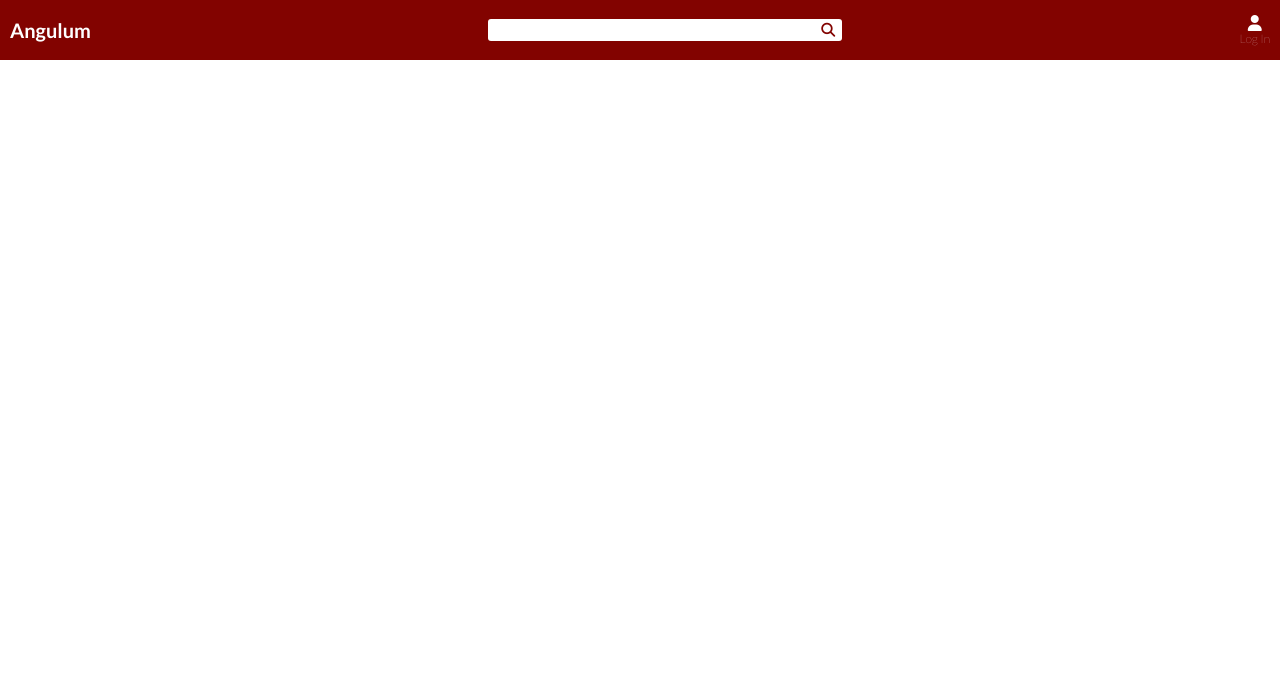
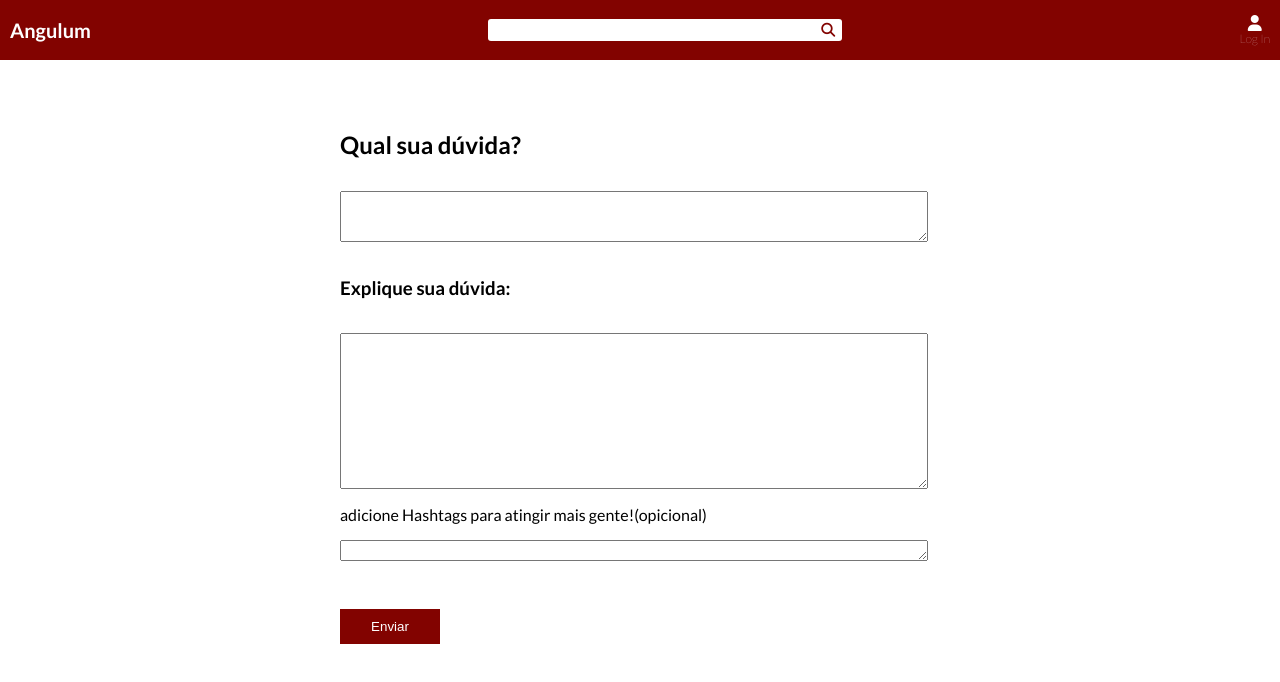
Before and after one commit to Sr-Van/angular-forum, an Angular app: page /new-post in a window 1280 px wide. Before the commit this address led to /. Shown: the top 682 px of the page. Built offline with nearby package versions, Linux system fonts and the light colour scheme.

Commit message:
FEAT: new post component

```diff
--- a/src/app/app-routing.module.ts
+++ b/src/app/app-routing.module.ts
@@ -2,10 +2,12 @@ import { NgModule } from '@angular/core';
 import { RouterModule, Routes } from '@angular/router';
 import { HomeComponent } from './components/home/home.component';
 import { PostComponent } from './components/post/post.component';
+import { NewPostComponent } from './components/new-post/new-post.component';
 
 const routes: Routes = [
   {path:'', component: HomeComponent},
-  {path:'post/:id', component: PostComponent}
+  {path:'post/:id', component: PostComponent},
+  {path:'new-post', component: NewPostComponent}
 ];
 
 @NgModule({
--- a/src/app/components/home/home.component.css
+++ b/src/app/components/home/home.component.css
@@ -66,3 +66,12 @@
   align-items: center;
   gap: 5px;
 }
+
+.button_new_post {
+  display: flex;
+
+  justify-content: flex-end;
+  width: 100%;
+  max-width: 630px;
+  margin-bottom: 1rem;
+}
--- a/src/app/components/home/home.component.html
+++ b/src/app/components/home/home.component.html
@@ -1,4 +1,7 @@
 <main class="container">
+  <div class="button_new_post">
+    <button class="button" routerLink="new-post">Novo Post</button>
+  </div>
   <div class="posts">
 
     @for(post of posts; track $index) {
--- /dev/null
+++ b/src/app/components/new-post/new-post.component.css
@@ -0,0 +1,37 @@
+.new_post{
+  font-family: 'Lato', sans-serif;
+  margin-bottom: 1rem;
+  width: 100%;
+  overflow: hidden;
+}
+
+form {
+  display: flex;
+  flex-direction: column;
+  gap: 1rem;
+}
+
+.new_post h2 {
+  margin-bottom: 1rem;
+}
+
+.new_post textarea {
+  width: 97%;
+}
+
+.new_post .hashtags {
+  display: flex;
+  flex-wrap: wrap;
+  gap: 1rem;
+}
+
+.new_post .hashtags span {
+  text-decoration: none;
+}
+
+
+@media (min-width: 765px) {
+  .new_post {
+    width: 600px;
+  }
+}
--- /dev/null
+++ b/src/app/components/new-post/new-post.component.html
@@ -0,0 +1,24 @@
+<main class="container">
+  <div class="new_post">
+    <form [formGroup]="form">
+      <h2>
+        Qual sua dúvida?
+      </h2>
+      <textarea formControlName="header" id="new_post_text" cols="30" rows="3" ></textarea>
+
+      <h3>Explique sua dúvida:</h3>
+      <textarea formControlName="post" cols="30" rows="10"></textarea>
+
+      <span>adicione Hashtags para atingir mais gente!(opicional)</span>
+      <textarea cols="30" rows="1" (keyup)="addHashtag($event)"></textarea>
+
+      <div class="hashtags">
+        @for(hash of hashtags; track hash) {
+          <span class="hash">{{ hash }}</span>
+        }
+      </div>
+      <button (click)="sendPost(form)" class="button">Enviar</button>
+    </form>
+  </div>
+
+</main>
--- /dev/null
+++ b/src/app/components/new-post/new-post.component.ts
@@ -0,0 +1,71 @@
+import { Component } from '@angular/core';
+import { FormControl, FormGroup, ReactiveFormsModule } from '@angular/forms';
+
+@Component({
+  selector: 'app-new-post',
+  standalone: true,
+  imports: [ReactiveFormsModule],
+  templateUrl: './new-post.component.html',
+  styleUrl: './new-post.component.css'
+})
+export class NewPostComponent {
+
+  date = new Date()
+  form: FormGroup;
+
+  hashtags: any = []
+
+  ngOnInit() {
+    this.form = new FormGroup({
+      header: new FormControl,
+      post: new FormControl
+    })
+  }
+
+
+  generateDate() {
+    return `${this.date.getDay()}/${this.date.getMonth() + 1}/${this.date.getFullYear()} ${this.date.getHours()}:${this.date.getMinutes()}`
+  }
+
+  generateId() {
+    let newId = ""
+    for(let i = 0; i < 10; i++){
+      const number = Math.floor(Math.random() * 10)
+      newId += number
+    }
+    return parseInt(newId)
+  }
+
+  /* apagar quando fizer auth de login */
+  getUser() {
+    let newUser = 'user'
+    for(let i = 0; i < 10; i++){
+      const number = Math.floor(Math.random() * 10)
+      newUser += number
+    }
+
+    return newUser
+  }
+
+  addHashtag(event: any) {
+    if (event.code === 'Enter') {
+      this.hashtags.push(event.target.value)
+      event.target.value = ""
+    }
+  }
+
+  sendPost(form: any) {
+
+    const obj = form.value
+    obj.id = this.generateId()
+    obj.author = this.getUser()
+    obj.date = this.generateDate()
+    obj.likes = 0
+    obj.deslikes = 0
+    obj.replys = []
+    obj.hashtags = this.hashtags
+
+    console.log(obj);
+    this.form.reset()
+  }
+}
```
Also changed, not shown: 1 other file (tests, documents, lock files or other folders).
